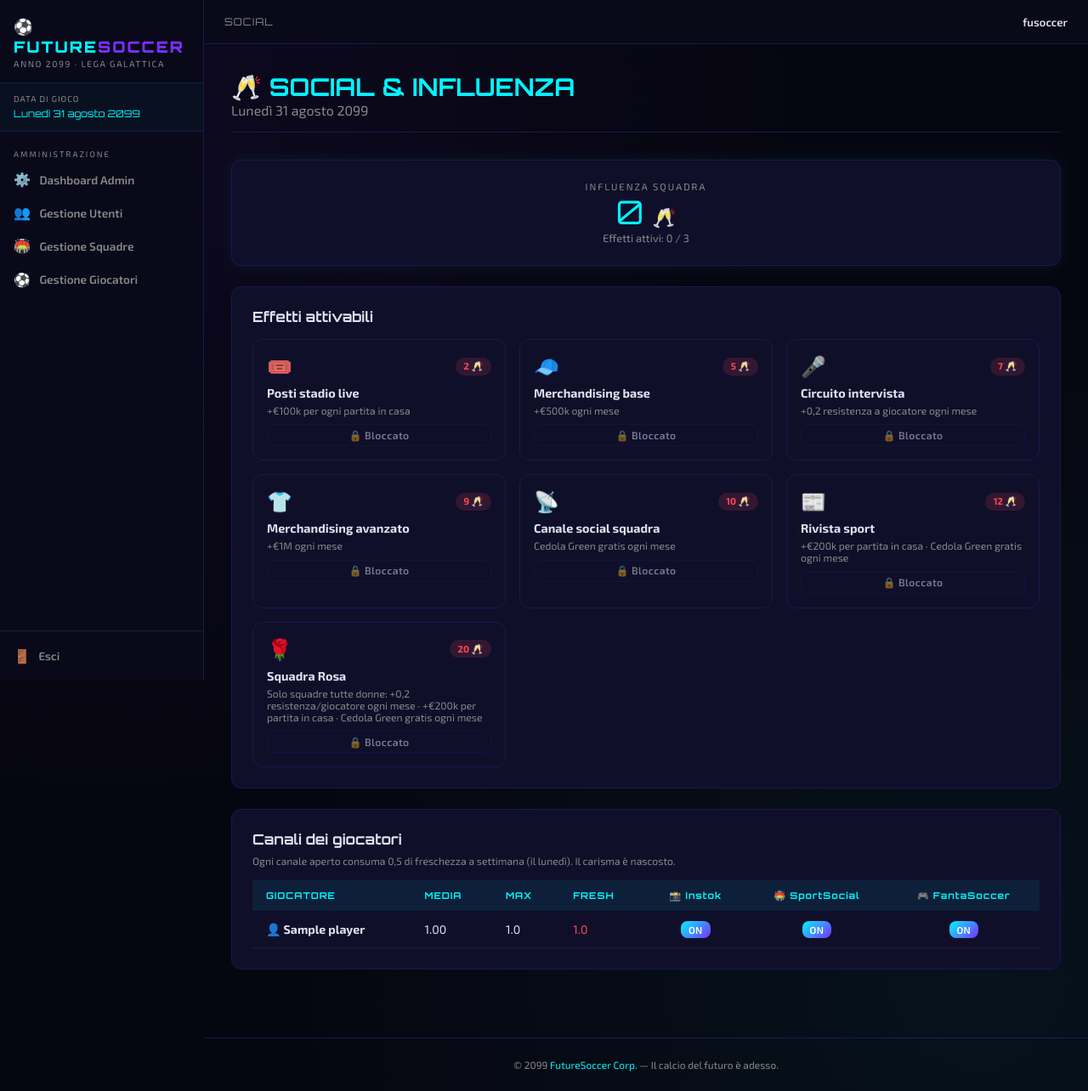
After one commit to PyWis/FutureSoccer, a Flask app: page /game/social in a window 1280 px wide. The commit adds this page. Shown: the whole page at 85% size. Run offline with Flask 3, Linux system fonts and the light colour scheme; a user stored in the database is signed in; data comes from the database, SQL or seed files in the repository; tables that the repository leaves empty hold one stand-in row (values such as "Sample post"); data that the repository does not hold is empty.

Commit message:
Add social/influence system with channels and team effects
- Players get a hidden charisma skill (uomo 1-8, cyber 1-5, donna 4-12),
  assigned on creation everywhere players are made.
- Players can open 3 channels (Instok / SportSocial / FantaSoccer); each
  open channel drains 0.5 freshness per week (Mondays), skipped during a
  ritiro. Influence per player = channels * avg * max skill * charisma / 100;
  team influence points = floor of the sum (only the team total is shown).
- Social page: team influence, channel toggles per player, and an effects
  catalogue. Up to 3 effects active: stadium seats, base/advanced merch,
  interview circuit, team channel, sport magazine, and women-only Squadra
  Rosa, with per-home-match and 1st-of-month bonuses (money, +resistenza,
  free Green bond). Effects suspend if influence drops below threshold.
- Monthly/weekly processing wired into the per-request/scheduler pipeline;
  home-match bonuses applied in finalize_match. New 'social' ledger category.

https://claude.ai/code/session_01E4jdSV1TPHWbYcZwoSJGot

```diff
--- a/app/routes/admin.py
+++ b/app/routes/admin.py
@@ -257,6 +257,7 @@ def player_new():
         ptype = request.form.get('type', 'uomo')
         if ptype not in PLAYER_TYPES:
             ptype = 'uomo'
+        from app.utils.social import roll_carisma
         player = Player(
             name=request.form.get('name', '').strip(),
             type=ptype,
@@ -265,6 +266,7 @@ def player_new():
             difesa=parse_float(request.form.get('difesa'), 3.0, SKILL_MIN, SKILL_MAX),
             attacco=parse_float(request.form.get('attacco'), 3.0, SKILL_MIN, SKILL_MAX),
             resistenza=parse_float(request.form.get('resistenza'), 3.0, SKILL_MIN, SKILL_MAX),
+            carisma=roll_carisma(ptype),
         )
         team_id = parse_int(request.form.get('team_id'), 0)
         if team_id:
--- a/app/routes/events.py
+++ b/app/routes/events.py
@@ -248,6 +248,63 @@ def _process_investments(team):
         db.session.commit()
 
 
+def _grant_free_green_bond(team):
+    """Create a free Green bond (cost 0) that matures normally via investments."""
+    bt = BOND_TYPES['green']
+    current_week = get_game_week_id()
+    inv = Investment(
+        team_id=team.id, bond_type='green', original_type='green', degraded=False,
+        cost=0.0, payout=bt['payout'], weeks_total=bt['weeks'],
+        game_week_id_bought=current_week, game_week_id_maturity=current_week + bt['weeks'],
+    )
+    db.session.add(inv)
+
+
+def _process_social_weekly(team):
+    """On a new game week (Monday), drain 0.5 freshness per open channel.
+    Skipped during a ritiro, when freshness is frozen."""
+    if team.ritiro_end_day > 0:
+        return
+    current_week = get_game_week_id()
+    if team.social_last_week_id == current_week:
+        return
+    from app.utils.social import channel_count, CHANNEL_FRESHNESS_COST
+    for p in team.players.all():
+        n = channel_count(p)
+        if n > 0:
+            p.freshness = round(p.freshness - CHANNEL_FRESHNESS_COST * n, 2)
+    team.social_last_week_id = current_week
+    db.session.commit()
+
+
+def _process_social_monthly(team):
+    """On the 1st of a new game month, apply active social effects' monthly bonuses."""
+    current_month = get_game_month_id()
+    if team.social_last_month_id >= current_month:
+        return
+    from app.utils import social
+    points = social.team_influence_points(team)
+    granted = []
+    for key in social.get_active_effects(team):
+        if not social.effect_applies(team, key, points):
+            continue
+        spec = social.SOCIAL_EFFECTS[key]
+        if spec['monthly_money']:
+            ledger.record(team, spec['monthly_money'], ledger.CAT_SOCIAL, f"{spec['label']} (mensile)")
+            granted.append(f"+€{spec['monthly_money']/1_000_000:.1f}M")
+        if spec['monthly_resistenza']:
+            for p in team.players.all():
+                p.resistenza = min(10.0, round(p.resistenza + spec['monthly_resistenza'], 2))
+            granted.append(f"+{spec['monthly_resistenza']} resistenza")
+        if spec['monthly_green_bond']:
+            _grant_free_green_bond(team)
+            granted.append("cedola Green")
+    team.social_last_month_id = current_month
+    db.session.commit()
+    if granted:
+        notify('🥂 Bonus social mensili: ' + ', '.join(granted) + '.', 'success')
+
+
 # ─── MARKET ────────────────────────────────────────────────────────────────────
 
 @events_bp.route('/market')
@@ -327,6 +384,7 @@ def market_buy():
         flash(f'Budget insufficiente. Costo: €{cost:,.0f}', 'danger')
         return redirect(url_for('events.market'))
 
+    from app.utils.social import roll_carisma
     player = Player(
         name=offer.offer_name,
         type=offer.offer_type,
@@ -335,6 +393,7 @@ def market_buy():
         difesa=offer.offer_difesa,
         attacco=offer.offer_attacco,
         resistenza=offer.offer_resistenza,
+        carisma=roll_carisma(offer.offer_type),
         is_free_agent=False,
         team_id=team.id,
     )
@@ -1969,6 +2028,8 @@ def process_due_team_events(team):
 
     # Non-financial / mixed
     _process_wellness(team)
+    _process_social_weekly(team)
+    _process_social_monthly(team)
     _process_stadium_degradation(team)
     _process_annual_events(team)
     _process_team_freshness(team)
--- a/app/routes/game.py
+++ b/app/routes/game.py
@@ -11,6 +11,7 @@ from app.utils.gameclock import (format_game_date, get_game_weekday, is_training
                                  game_day_to_date)
 from app.utils.validators import valid_hex_color
 from app.utils import ledger
+from app.utils import social
 
 game_bp = Blueprint('game', __name__)
 
@@ -414,6 +415,104 @@ def calendario():
                            fmt_date=format_game_date)
 
 
+@game_bp.route('/social')
+@login_required
+def social_page():
+    if not current_user.team:
+        return redirect(url_for('game.create_team'))
+    team = current_user.team
+    players = sorted(team.players.all(), key=lambda p: p.avg_skill, reverse=True)
+    points = social.team_influence_points(team)
+    all_women = social.is_all_women(team)
+    active = social.get_active_effects(team)
+
+    effects_view = []
+    for key, spec in sorted(social.SOCIAL_EFFECTS.items(), key=lambda kv: kv[1]['threshold']):
+        meets = points >= spec['threshold'] and (not spec['women_only'] or all_women)
+        effects_view.append({
+            'key': key, 'spec': spec,
+            'is_active': key in active,
+            'meets': meets,
+            'applies': social.effect_applies(team, key, points),
+        })
+
+    return render_template('game/social.html',
+                           team=team,
+                           game_date=format_game_date(),
+                           players=players,
+                           channels=social.SOCIAL_CHANNELS,
+                           channel_count=social.channel_count,
+                           points=points,
+                           all_women=all_women,
+                           active_count=len(active),
+                           max_active=social.MAX_ACTIVE_EFFECTS,
+                           effects=effects_view)
+
+
+@game_bp.route('/social/channel/<int:player_id>/<channel>', methods=['POST'])
+@login_required
+def social_toggle_channel(player_id, channel):
+    if not current_user.team:
+        return redirect(url_for('game.create_team'))
+    if channel not in social.CHANNEL_KEYS:
+        flash('Canale non valido.', 'danger')
+        return redirect(url_for('game.social_page'))
+    player = Player.query.get_or_404(player_id)
+    if player.team_id != current_user.team.id:
+        flash('Giocatore non nella tua squadra.', 'danger')
+        return redirect(url_for('game.social_page'))
+    attr = f'social_{channel}'
+    setattr(player, attr, not getattr(player, attr))
+    db.session.commit()
+    state = 'aperto' if getattr(player, attr) else 'chiuso'
+    flash(f'Canale {channel} {state} per {player.name}.', 'info')
+    return redirect(url_for('game.social_page'))
+
+
+@game_bp.route('/social/effect/<key>/<action>', methods=['POST'])
+@login_required
+def social_effect(key, action):
+    if not current_user.team:
+        return redirect(url_for('game.create_team'))
+    team = current_user.team
+    if key not in social.SOCIAL_EFFECTS:
+        flash('Effetto non valido.', 'danger')
+        return redirect(url_for('game.social_page'))
+    spec = social.SOCIAL_EFFECTS[key]
+    active = social.get_active_effects(team)
+
+    if action == 'deactivate':
+        if key in active:
+            active.remove(key)
+            social.set_active_effects(team, active)
+            db.session.commit()
+            flash(f'{spec["label"]} disattivato.', 'info')
+        return redirect(url_for('game.social_page'))
+
+    if action == 'activate':
+        if key in active:
+            flash('Effetto già attivo.', 'warning')
+            return redirect(url_for('game.social_page'))
+        if len(active) >= social.MAX_ACTIVE_EFFECTS:
+            flash(f'Puoi avere al massimo {social.MAX_ACTIVE_EFFECTS} effetti attivi.', 'danger')
+            return redirect(url_for('game.social_page'))
+        points = social.team_influence_points(team)
+        if points < spec['threshold']:
+            flash(f'Servono {spec["threshold"]} punti influenza (ne hai {points}).', 'danger')
+            return redirect(url_for('game.social_page'))
+        if spec['women_only'] and not social.is_all_women(team):
+            flash('Questo effetto è attivabile solo con una squadra composta solo da donne.', 'danger')
+            return redirect(url_for('game.social_page'))
+        active.append(key)
+        social.set_active_effects(team, active)
+        db.session.commit()
+        flash(f'{spec["label"]} attivato! 🥂', 'success')
+        return redirect(url_for('game.social_page'))
+
+    flash('Azione non valida.', 'danger')
+    return redirect(url_for('game.social_page'))
+
+
 @game_bp.route('/profile', methods=['GET', 'POST'])
 @login_required
 def profile():
--- a/app/templates/base.html
+++ b/app/templates/base.html
@@ -410,6 +410,10 @@
        class="nav-item {% if request.endpoint == 'events.hall_of_fame' %}active{% endif %}">
       <span class="nav-icon">🏆</span><span class="nav-label">Hall of Fame</span>
     </a>
+    <a href="{{ url_for('game.social_page') }}"
+       class="nav-item {% if request.endpoint == 'game.social_page' %}active{% endif %}">
+      <span class="nav-icon">🥂</span><span class="nav-label">Social</span>
+    </a>
 
     <div class="nav-section-label" style="margin-top:.5rem;">Account</div>
     <a href="{{ url_for('game.profile') }}"
--- /dev/null
+++ b/app/templates/game/social.html
@@ -0,0 +1,100 @@
+{% extends "base.html" %}
+{% block title %}Social — FutureSoccer{% endblock %}
+{% block topbar_title %}SOCIAL{% endblock %}
+{% block content %}
+<div class="page-header">
+  <h1>🥂 SOCIAL &amp; INFLUENZA</h1>
+  <p class="text-muted">{{ game_date }}</p>
+</div>
+
+<!-- ── INFLUENCE SUMMARY ── -->
+<div class="card card-glow mb-3" style="text-align:center;">
+  <div style="font-size:.7rem;letter-spacing:2px;color:var(--muted);">INFLUENZA SQUADRA</div>
+  <div style="font-family:'Orbitron',monospace;font-size:2.4rem;color:var(--cyan);line-height:1.2;">
+    {{ points }} <span style="font-size:1.4rem;">🥂</span>
+  </div>
+  <div class="text-muted" style="font-size:.8rem;">
+    Effetti attivi: {{ active_count }} / {{ max_active }}
+    {% if all_women %}· <span class="text-purple">Squadra Rosa idonea 🌹</span>{% endif %}
+  </div>
+</div>
+
+<!-- ── EFFECTS ── -->
+<div class="card mb-3">
+  <h2 style="font-size:1.05rem;" class="mb-2">Effetti attivabili</h2>
+  <div class="grid-3" style="gap:1rem;">
+    {% for e in effects %}
+    <div class="card" style="padding:1rem;border-color:{% if e.is_active and e.applies %}var(--success){% elif e.is_active %}var(--warning){% else %}var(--card-border){% endif %};">
+      <div class="flex flex-between flex-center mb-1">
+        <span style="font-size:1.5rem;">{{ e.spec.icon }}</span>
+        <span class="badge {% if e.meets %}badge-green{% else %}badge-red{% endif %}">{{ e.spec.threshold }} 🥂</span>
+      </div>
+      <div style="font-weight:700;font-size:.9rem;">{{ e.spec.label }}</div>
+      <div class="text-muted" style="font-size:.76rem;margin:.3rem 0 .6rem;">{{ e.spec.desc }}</div>
+
+      {% if e.is_active %}
+        {% if not e.applies %}
+        <div class="text-warning" style="font-size:.72rem;margin-bottom:.4rem;">⚠️ Influenza insufficiente: bonus sospesi.</div>
+        {% endif %}
+        <form method="POST" action="{{ url_for('game.social_effect', key=e.key, action='deactivate') }}">
+          <input type="hidden" name="csrf_token" value="{{ csrf_token() }}">
+          <button class="btn btn-secondary btn-sm btn-block">Disattiva</button>
+        </form>
+      {% elif e.meets and active_count < max_active %}
+        <form method="POST" action="{{ url_for('game.social_effect', key=e.key, action='activate') }}">
+          <input type="hidden" name="csrf_token" value="{{ csrf_token() }}">
+          <button class="btn btn-primary btn-sm btn-block">Attiva</button>
+        </form>
+      {% else %}
+        <button class="btn btn-secondary btn-sm btn-block" disabled style="opacity:.5;cursor:not-allowed;">
+          {% if not e.meets %}🔒 Bloccato{% else %}Slot pieni{% endif %}
+        </button>
+      {% endif %}
+    </div>
+    {% endfor %}
+  </div>
+</div>
+
+<!-- ── PLAYERS / CHANNELS ── -->
+<div class="card">
+  <h2 style="font-size:1.05rem;" class="mb-1">Canali dei giocatori</h2>
+  <p class="text-muted" style="font-size:.76rem;margin-bottom:1rem;">
+    Ogni canale aperto consuma 0,5 di freschezza a settimana (il lunedì). Il carisma è nascosto.
+  </p>
+  <div class="table-wrap">
+    <table>
+      <thead>
+        <tr><th>GIOCATORE</th><th>MEDIA</th><th>MAX</th><th>FRESH</th>
+          {% for ckey, clabel, cicon in channels %}<th style="text-align:center;">{{ cicon }} {{ clabel }}</th>{% endfor %}
+        </tr>
+      </thead>
+      <tbody>
+        {% for p in players %}
+        <tr>
+          <td><strong>{{ p.type_icon }} {{ p.name }}</strong></td>
+          <td>{{ "%.2f"|format(p.avg_skill) }}</td>
+          <td>{{ "%.1f"|format([p.porta, p.difesa, p.attacco, p.resistenza]|max) }}</td>
+          <td style="color:{% if p.freshness < 2 %}var(--danger){% elif p.freshness < 5 %}var(--warning){% else %}var(--success){% endif %};">
+            {{ "%.1f"|format(p.freshness) }}
+          </td>
+          {% for ckey, clabel, cicon in channels %}
+          {% set is_open = p['social_' ~ ckey] %}
+          <td style="text-align:center;">
+            <form method="POST" action="{{ url_for('game.social_toggle_channel', player_id=p.id, channel=ckey) }}" style="display:inline;">
+              <input type="hidden" name="csrf_token" value="{{ csrf_token() }}">
+              <button class="btn btn-sm {% if is_open %}btn-primary{% else %}btn-secondary{% endif %}"
+                      style="padding:.2rem .55rem;font-size:.72rem;">
+                {{ 'ON' if is_open else 'OFF' }}
+              </button>
+            </form>
+          </td>
+          {% endfor %}
+        </tr>
+        {% else %}
+        <tr><td colspan="{{ 4 + channels|length }}" class="text-center text-muted" style="padding:2rem;">Nessun giocatore in rosa.</td></tr>
+        {% endfor %}
+      </tbody>
+    </table>
+  </div>
+</div>
+{% endblock %}
--- a/app/utils/generators.py
+++ b/app/utils/generators.py
@@ -24,6 +24,7 @@ def _generate_skills(target_avg, max_val=MAX_SKILL_INITIAL, min_val=0.5):
 def generate_new_team_player(team_id):
     """Player for auto-assignment on team creation (avg 3.0, age 18-21)."""
     from app.models.team import Player
+    from app.utils.social import roll_carisma
     ptype = _random_type()
     skills = _generate_skills(3.0)
     return Player(
@@ -34,6 +35,7 @@ def generate_new_team_player(team_id):
         difesa=skills[1],
         attacco=skills[2],
         resistenza=skills[3],
+        carisma=roll_carisma(ptype),
         is_free_agent=False,
         team_id=team_id,
     )
--- a/app/utils/ledger.py
+++ b/app/utils/ledger.py
@@ -24,6 +24,7 @@ CAT_WELLNESS = 'benessere'
 CAT_RETREAT = 'ritiro'
 CAT_STADIUM = 'stadio'
 CAT_FINE = 'multa'
+CAT_SOCIAL = 'social'
 
 # label + icon for display in the bilancio page
 CATEGORIES = {
@@ -42,6 +43,7 @@ CATEGORIES = {
     CAT_RETREAT:      ('Ritiro estivo', '🏕️'),
     CAT_STADIUM:      ('Stadio', '🏗️'),
     CAT_FINE:         ('Multe', '🚨'),
+    CAT_SOCIAL:       ('Social / Influenza', '🥂'),
 }
 
 
```
Also changed, not shown: app/models/team.py (+12 -0 lines), app/utils/match_engine.py (+12 -0 lines), app/utils/social.py (added, +124 -0 lines), migrations/versions/a7b8c9d0e1f2_add_social_fields.py (added, +42 -0 lines).
